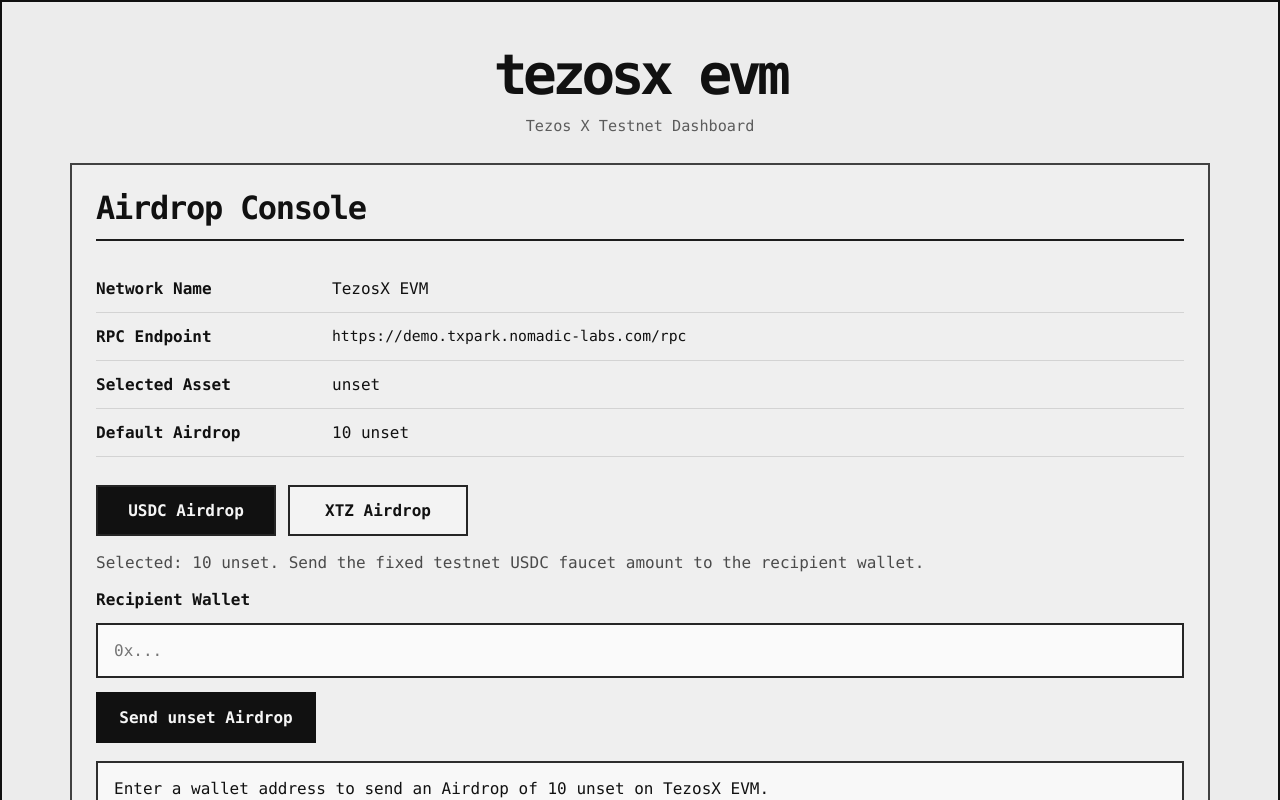
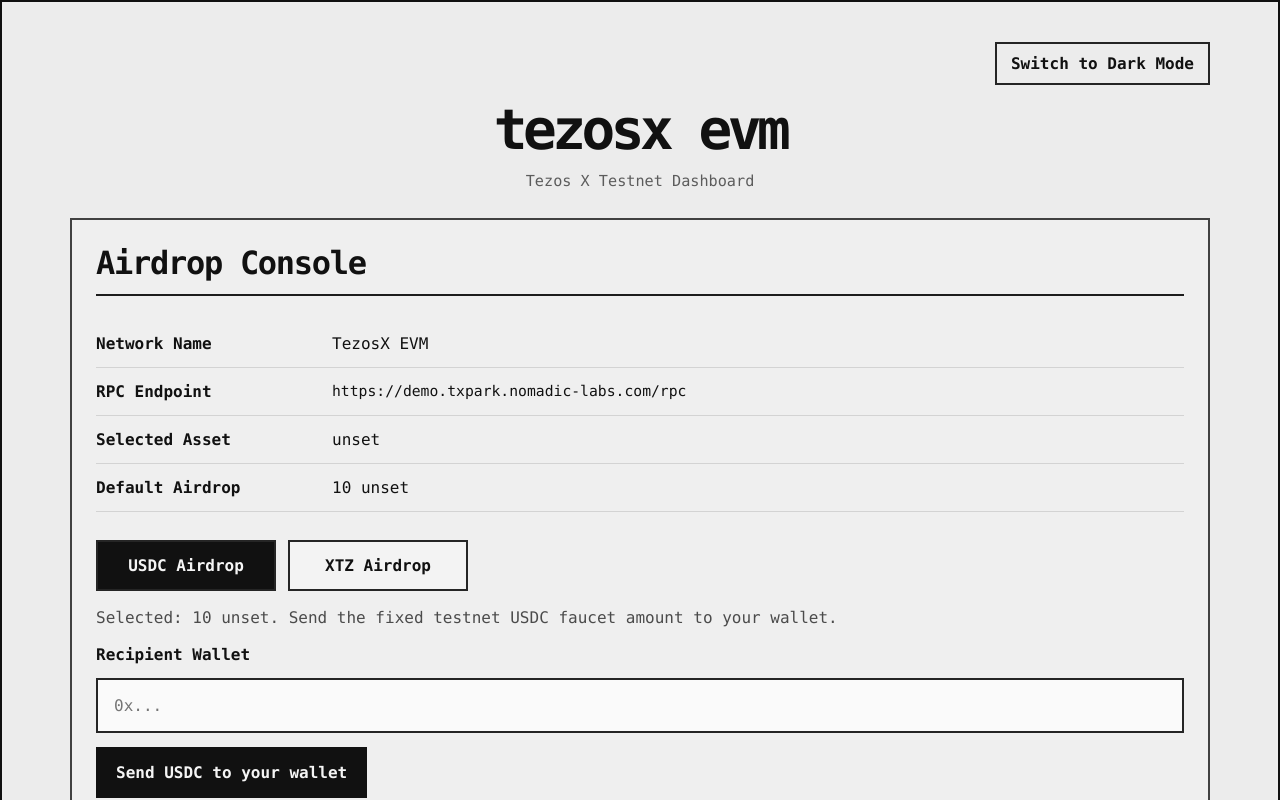
Before and after one commit to trilitech/tezosx-evm-usdc-airdrop, a Next.js app: page / in a window 1280 px wide. Shown: the top 800 px of the page. Built offline with nearby package versions, Linux system fonts and the light colour scheme; no server answers.

Commit message:
Add dark mode to the faucet UI.
Introduce a persistent light/dark theme toggle and update the panel, tabs, inputs, and status states so the dual-asset faucet reads clearly in both modes.

```diff
--- a/src/app/page.module.css
+++ b/src/app/page.module.css
@@ -1,21 +1,100 @@
 .page {
+  --page-background: #050505;
+  --page-foreground: #111;
+  --panel-border: #101010;
+  --panel-background: #ececec;
+  --panel-shadow: rgba(255, 255, 255, 0.06);
+  --hero-subtitle: #5c5c5c;
+  --section-background: #efefef;
+  --section-border: #414141;
+  --rule-color: #1c1c1c;
+  --row-border: #d3d3d3;
+  --tab-border: #252525;
+  --tab-background: #f3f3f3;
+  --tab-text: #111;
+  --tab-active-background: #111;
+  --tab-active-text: #f5f5f5;
+  --helper-text: #4b4b4b;
+  --input-border: #252525;
+  --input-background: #fafafa;
+  --input-text: #111;
+  --input-focus: rgba(17, 17, 17, 0.12);
+  --button-border: #111;
+  --button-background: #111;
+  --button-text: #f5f5f5;
+  --status-border: #2e2e2e;
+  --status-background: #f8f8f8;
+  --status-success: #e8f0e5;
+  --status-error: #f2dddd;
+  --theme-toggle-border: #252525;
+  --theme-toggle-background: transparent;
+  --theme-toggle-text: #111;
   display: flex;
   min-height: 100vh;
-  background: #050505;
-  color: #111;
+  background: var(--page-background);
+  color: var(--page-foreground);
+}
+
+.darkTheme {
+  --page-background: #050505;
+  --page-foreground: #f2f2f2;
+  --panel-border: #1f1f1f;
+  --panel-background: #111111;
+  --panel-shadow: rgba(255, 255, 255, 0.03);
+  --hero-subtitle: #b3b3b3;
+  --section-background: #171717;
+  --section-border: #343434;
+  --rule-color: #d8d8d8;
+  --row-border: #303030;
+  --tab-border: #6b6b6b;
+  --tab-background: #1d1d1d;
+  --tab-text: #f3f3f3;
+  --tab-active-background: #f2f2f2;
+  --tab-active-text: #111;
+  --helper-text: #c3c3c3;
+  --input-border: #585858;
+  --input-background: #111;
+  --input-text: #f3f3f3;
+  --input-focus: rgba(255, 255, 255, 0.18);
+  --button-border: #f2f2f2;
+  --button-background: #f2f2f2;
+  --button-text: #111;
+  --status-border: #565656;
+  --status-background: #141414;
+  --status-success: #16321c;
+  --status-error: #3a1f1f;
+  --theme-toggle-border: #6b6b6b;
+  --theme-toggle-background: transparent;
+  --theme-toggle-text: #f2f2f2;
 }
 
 .panel {
   width: 100%;
   min-height: 100vh;
   padding: 40px 68px 56px;
-  border: 2px solid #101010;
-  background: #ececec;
-  box-shadow: 0 0 0 2px rgba(255, 255, 255, 0.06) inset;
+  border: 2px solid var(--panel-border);
+  background: var(--panel-background);
+  box-shadow: 0 0 0 2px var(--panel-shadow) inset;
 }
 
 .hero {
   text-align: center;
+}
+
+.heroTopRow {
+  display: flex;
+  justify-content: flex-end;
+  margin-bottom: 12px;
+}
+
+.themeToggle {
+  padding: 10px 14px;
+  border: 2px solid var(--theme-toggle-border);
+  background: var(--theme-toggle-background);
+  color: var(--theme-toggle-text);
+  font: inherit;
+  font-weight: 700;
+  cursor: pointer;
 }
 
 .hero h1 {
@@ -28,20 +107,20 @@
 .hero p {
   margin-top: 10px;
   font-size: 0.95rem;
-  color: #5c5c5c;
+  color: var(--hero-subtitle);
 }
 
 .details {
   margin-top: 28px;
   padding: 24px;
-  border: 2px solid #414141;
-  background: #efefef;
+  border: 2px solid var(--section-border);
+  background: var(--section-background);
 }
 
 .rule {
   height: 2px;
   margin: 12px 0 24px;
-  background: #1c1c1c;
+  background: var(--rule-color);
 }
 
 .sectionHeader h2 {
@@ -59,7 +138,7 @@
   grid-template-columns: 220px 1fr;
   gap: 16px;
   padding: 14px 0;
-  border-bottom: 1px solid #d3d3d3;
+  border-bottom: 1px solid var(--row-border);
 }
 
 .detailRow span {
@@ -91,21 +170,21 @@
 .tab {
   min-width: 180px;
   padding: 14px 18px;
-  border: 2px solid #252525;
-  background: #f3f3f3;
-  color: #111;
+  border: 2px solid var(--tab-border);
+  background: var(--tab-background);
+  color: var(--tab-text);
   font: inherit;
   font-weight: 700;
   cursor: pointer;
 }
 
 .tabActive {
-  background: #111;
-  color: #f5f5f5;
+  background: var(--tab-active-background);
+  color: var(--tab-active-text);
 }
 
 .helperText {
-  color: #4b4b4b;
+  color: var(--helper-text);
   line-height: 1.6;
 }
 
@@ -116,24 +195,24 @@
 .input {
   width: 100%;
   padding: 16px;
-  border: 2px solid #252525;
-  background: #fafafa;
-  color: #111;
+  border: 2px solid var(--input-border);
+  background: var(--input-background);
+  color: var(--input-text);
   font: inherit;
 }
 
 .input:focus {
   outline: none;
-  box-shadow: 0 0 0 3px rgba(17, 17, 17, 0.12);
+  box-shadow: 0 0 0 3px var(--input-focus);
 }
 
 .button {
   width: fit-content;
   min-width: 220px;
   padding: 14px 18px;
-  border: 2px solid #111;
-  background: #111;
-  color: #f5f5f5;
+  border: 2px solid var(--button-border);
+  background: var(--button-background);
+  color: var(--button-text);
   font: inherit;
   font-weight: 700;
   cursor: pointer;
@@ -148,8 +227,8 @@
   min-height: 116px;
   margin-top: 18px;
   padding: 16px;
-  border: 2px solid #2e2e2e;
-  background: #f8f8f8;
+  border: 2px solid var(--status-border);
+  background: var(--status-background);
 }
 
 .statusBox p + p,
@@ -166,11 +245,11 @@
 }
 
 .statusSuccess {
-  background: #e8f0e5;
+  background: var(--status-success);
 }
 
 .statusError {
-  background: #f2dddd;
+  background: var(--status-error);
 }
 
 @media (max-width: 960px) {
@@ -185,6 +264,14 @@
 }
 
 @media (max-width: 640px) {
+  .heroTopRow {
+    justify-content: stretch;
+  }
+
+  .themeToggle {
+    width: 100%;
+  }
+
   .hero h1 {
     font-size: 2.4rem;
   }
--- a/src/app/page.tsx
+++ b/src/app/page.tsx
@@ -1,9 +1,10 @@
 "use client";
 
-import { FormEvent, useState } from "react";
+import { FormEvent, useEffect, useState } from "react";
 import styles from "./page.module.css";
 
 type AirdropAsset = "usdc" | "xtz";
+type ThemeMode = "light" | "dark";
 
 type ClaimResult = {
   ok: boolean;
@@ -25,21 +26,39 @@
   usdc: {
     label: process.env.NEXT_PUBLIC_AIRDROP_TOKEN_SYMBOL ?? "USDC",
     amount: process.env.NEXT_PUBLIC_AIRDROP_AMOUNT ?? "10",
-    description: "Send the fixed testnet USDC faucet amount to the recipient wallet.",
+    description: "Send the fixed testnet USDC faucet amount to your wallet.",
   },
   xtz: {
     label: process.env.NEXT_PUBLIC_NATIVE_AIRDROP_SYMBOL ?? "XTZ",
     amount: process.env.NEXT_PUBLIC_NATIVE_AIRDROP_AMOUNT ?? "5",
-    description: "Send the fixed native-token airdrop amount to the recipient wallet.",
+    description: "Send the fixed native-token airdrop amount to your wallet.",
   },
 };
 
 export default function Home() {
   const [walletAddress, setWalletAddress] = useState("");
   const [selectedAsset, setSelectedAsset] = useState<AirdropAsset>("usdc");
+  const [theme, setTheme] = useState<ThemeMode>("light");
   const [result, setResult] = useState<ClaimResult | null>(null);
   const [isSubmitting, setIsSubmitting] = useState(false);
   const activeAsset = assetOptions[selectedAsset];
+
+  useEffect(() => {
+    const savedTheme = window.localStorage.getItem("tezosx-evm-theme");
+    if (savedTheme === "light" || savedTheme === "dark") {
+      setTheme(savedTheme);
+      return;
+    }
+
+    const prefersDark = window.matchMedia("(prefers-color-scheme: dark)").matches;
+    setTheme(prefersDark ? "dark" : "light");
+  }, []);
+
+  function toggleTheme() {
+    const nextTheme: ThemeMode = theme === "dark" ? "light" : "dark";
+    setTheme(nextTheme);
+    window.localStorage.setItem("tezosx-evm-theme", nextTheme);
+  }
 
   async function handleSubmit(event: FormEvent<HTMLFormElement>) {
     event.preventDefault();
@@ -68,9 +87,14 @@
   }
 
   return (
-    <div className={styles.page}>
+    <div className={`${styles.page} ${theme === "dark" ? styles.darkTheme : ""}`}>
       <main className={styles.panel}>
         <header className={styles.hero}>
+          <div className={styles.heroTopRow}>
+            <button className={styles.themeToggle} type="button" onClick={toggleTheme}>
+              {theme === "dark" ? "Switch to Light Mode" : "Switch to Dark Mode"}
+            </button>
+          </div>
           <h1>{networkName}</h1>
           <p>{networkSubtitle}</p>
         </header>
@@ -160,7 +184,11 @@
             />
 
             <button className={styles.button} type="submit" disabled={isSubmitting}>
-              {isSubmitting ? "Sending..." : `Send ${activeAsset.label} Airdrop`}
+              {isSubmitting
+                ? "Sending..."
+                : selectedAsset === "xtz"
+                  ? "Send XTZ to your wallet"
+                  : "Send USDC to your wallet"}
             </button>
           </form>
 
```
